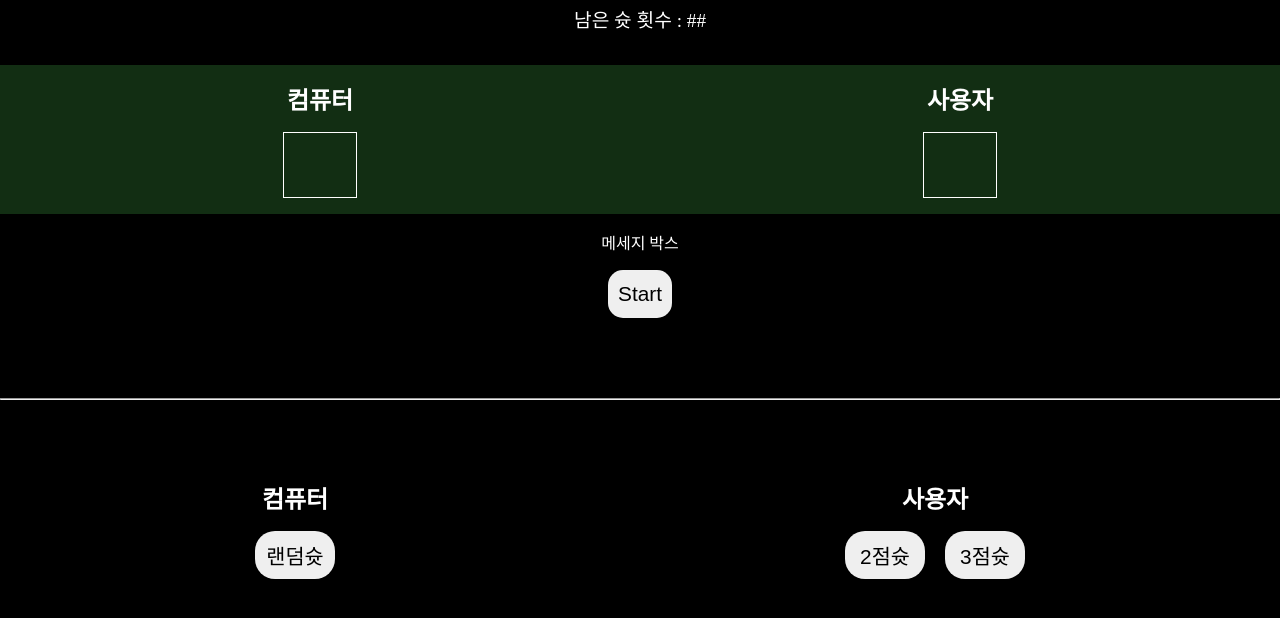
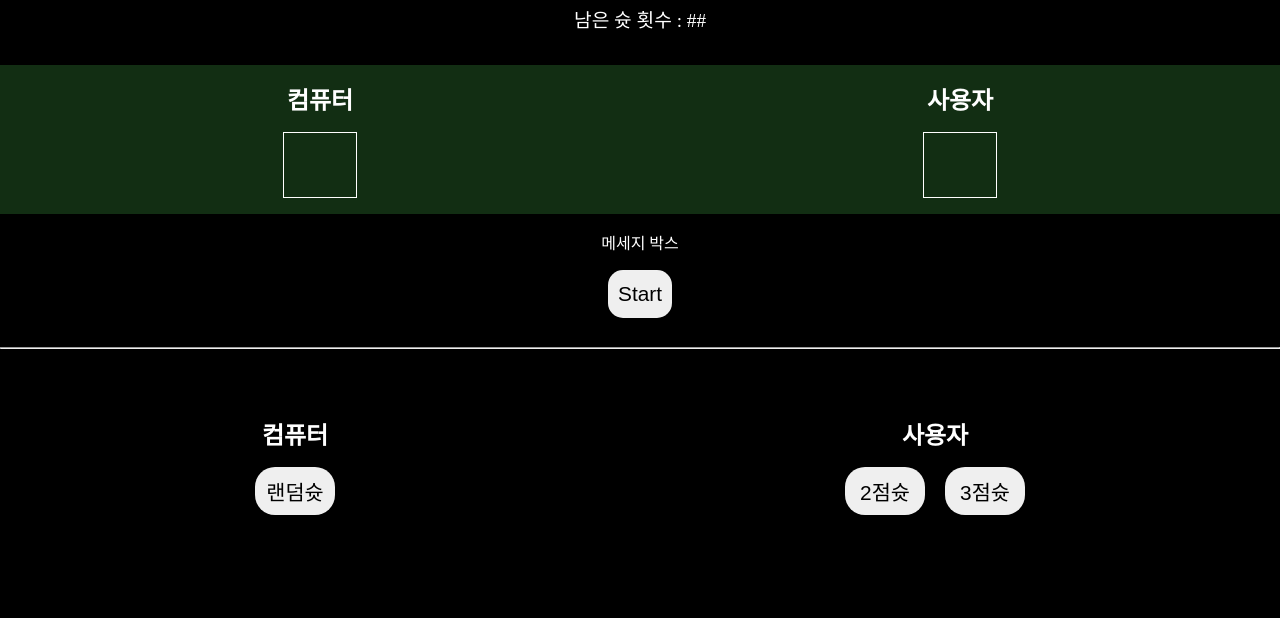
Before and after one commit to dlwlsdn201/basketball-game, a plain HTML site: page index.html in a window 1280 px wide. Shown: the part 128-746 px from the top of the page. Drawn offline with Linux system fonts and the light colour scheme.

Commit message:
기본 요소 스타일 적용 완료_ closed #3

```diff
--- a/style.scss
+++ b/style.scss
@@ -17,7 +17,8 @@ hr{
     box-sizing: border-box;
     width: 100%;
     padding: 0;
-    margin: 5% 0;
+    margin-top : 1%;
+    margin-bottom: 4%;
 }
 
 .container {
```
Also changed, not shown: style.css, 1 other file.
